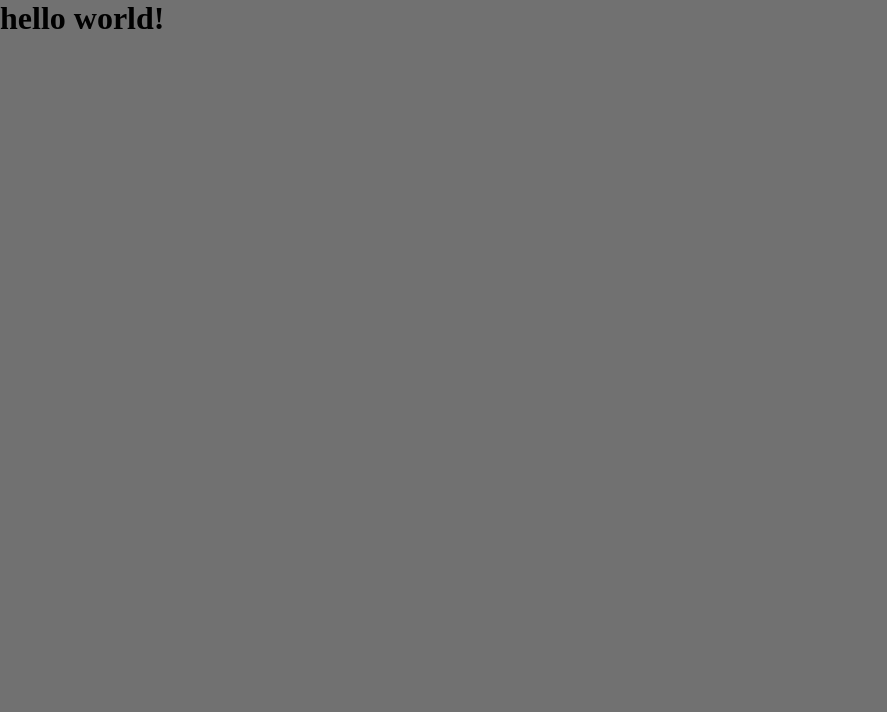
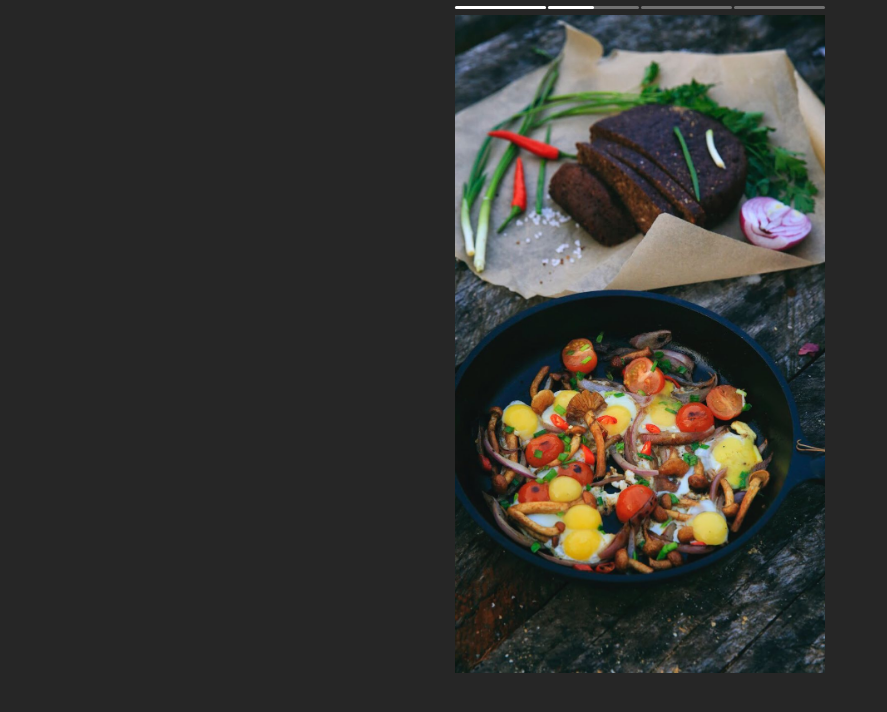
Before and after one commit to n3fenyak/instagram-stories, a plain HTML site: page src/index.html in a window 1280 px wide. Shown: the whole page, without its empty margins (0-887 px from the left). Drawn offline with Linux system fonts and the light colour scheme.

Commit message:
add html, css, img

```diff
--- a/src/index.css
+++ b/src/index.css
@@ -5,5 +5,66 @@
 }
 
 body {
+  background-color: #262626;
+  /* color: rgba(255, 255, 255, 0.35); */
+}
+
+.player {
+  width: 370px;
+  margin: 0 auto;
+}
+
+.timeline {
+  display: flex;
+  margin: 6px 0;
+}
+
+.timeline-chunk {
+  height: 3px;
   background-color: #717171;
+  width: 100%;
+  border-radius: 2px;
 }
+
+.timeline-chunk+.timeline-chunk {
+  margin-left: 2px;
+}
+
+.timeline-chunk-inner {
+  width: 0;
+  height: inherit;
+  border-radius: inherit;
+  background-color: #fff;
+}
+
+.player-content {
+  position: relative;
+}
+
+.player-content img {
+  width: 100%;
+}
+
+.player-chunk {
+  display: none;
+}
+
+.player-chunk-active {
+  display: block;
+}
+
+.player-chunk-switcher {
+  position: absolute;
+  height: 100%;
+  width: 30%;
+}
+
+.player-chunk-prev {
+  top: 0;
+  left: 0;
+}
+
+.player-chunk-next {
+  top: 0;
+  right: 0;
+}
--- a/src/index.html
+++ b/src/index.html
@@ -5,13 +5,44 @@
   <meta charset="UTF-8">
   <meta http-equiv="X-UA-Compatible" content="IE=edge">
   <meta name="viewport" content="width=device-width, initial-scale=1.0">
-  <title>Document</title>
+  <title>Instagram Stories</title>
   <link rel="stylesheet" href="index.css">
 </head>
-<h1>hello world!</h1>
 
 <body>
+  <div class="player">
+    <div class="timeline">
+      <div class="timeline-chunk">
+        <div class="timeline-chunk-inner" style="width: 100%;"></div>
+      </div>
+      <div class="timeline-chunk">
+        <div class="timeline-chunk-inner" style="width: 50%;"></div>
+      </div>
+      <div class="timeline-chunk">
+        <div class="timeline-chunk-inner"></div>
+      </div>
+      <div class="timeline-chunk">
+        <div class="timeline-chunk-inner"></div>
+      </div>
+    </div>
 
+    <div class="player-content">
+      <div class="player-chunk-switcher player-chunk-prev"></div>
+      <div class="player-chunk-switcher player-chunk-next"></div>
+      <div class="player-chunk player-chunk-active">
+        <img src="img/chunk1.jpg" alt="image">
+      </div>
+      <div class="player-chunk">
+        <img src="img/chunk2.jpg" alt="image">
+      </div>
+      <div class="player-chunk">
+        <img src="img/chunk3.jpg" alt="image">
+      </div>
+      <div class="player-chunk">
+        <img src="img/chunk4.jpg" alt="image">
+      </div>
+    </div>
+  </div>
 </body>
 
 </html>
```
Also changed, not shown: src/img/chunk1.jpg (added), src/img/chunk2.jpg (added), src/img/chunk3.jpg (added), src/img/chunk4.jpg (added).
